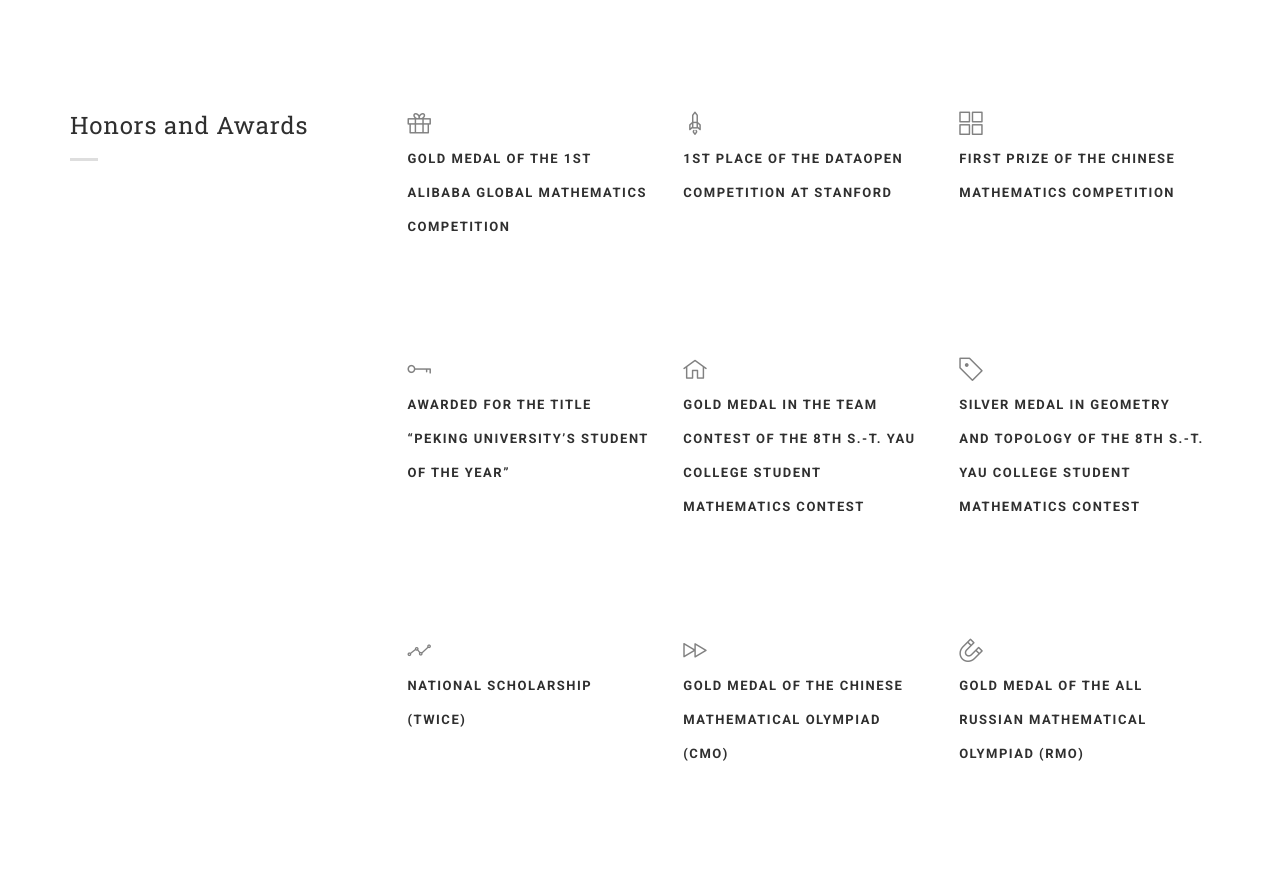
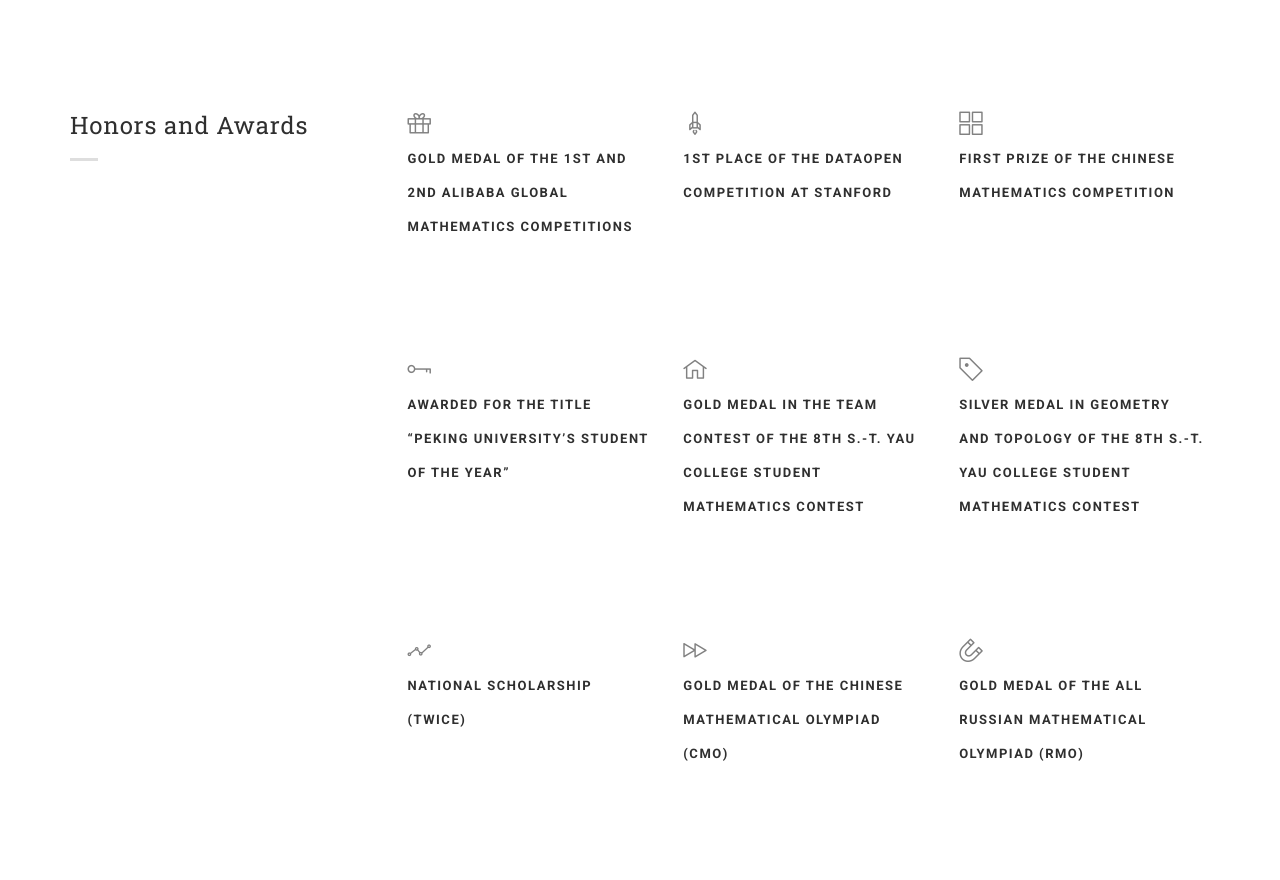
Before and after one commit to zjasper666/zhanghsfz.github.io, a plain HTML site: page index.html in a window 1280 px wide. Shown: the part 2201-3081 px from the top of the page. Drawn offline with Linux system fonts and the light colour scheme.

Commit message:
Update index.html

```diff
--- a/index.html
+++ b/index.html
@@ -285,7 +285,7 @@
 					  b
 					</h3>
 					<p class="head-sm">
-					  Gold Medal of the 1st Alibaba Global Mathematics Competition
+					  Gold Medal of the 1st and 2nd Alibaba Global Mathematics Competitions
 					</p>
 					<p class="text-grey">&nbsp;
 				     </p>
```
